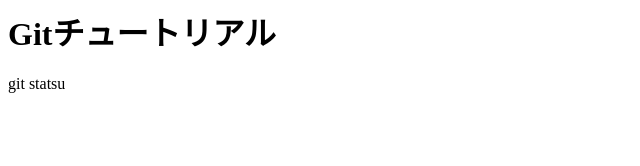
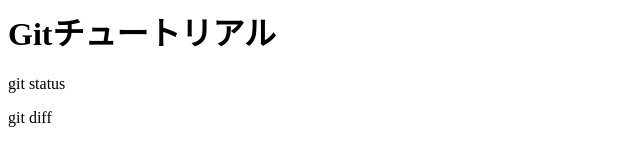
Before and after one commit to ikebuchi06/git_tutorial, a plain HTML site: page index.html in a window 1280 px wide. Shown: the full height of the page, 0-640 px from the left. Drawn offline with Linux system fonts and the light colour scheme.

Commit message:
git diffを追記

```diff
--- a/index.html
+++ b/index.html
@@ -1,2 +1,3 @@
 <h1>Gitチュートリアル</h1>
-<p>git statsu</p>
+<p>git status</p>
+<p>git diff</p>
```
